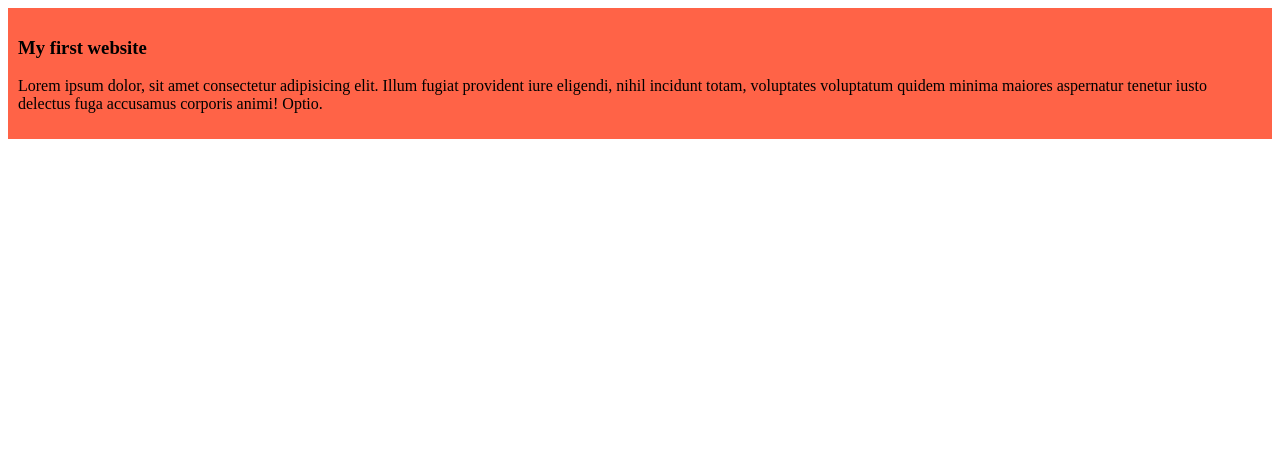
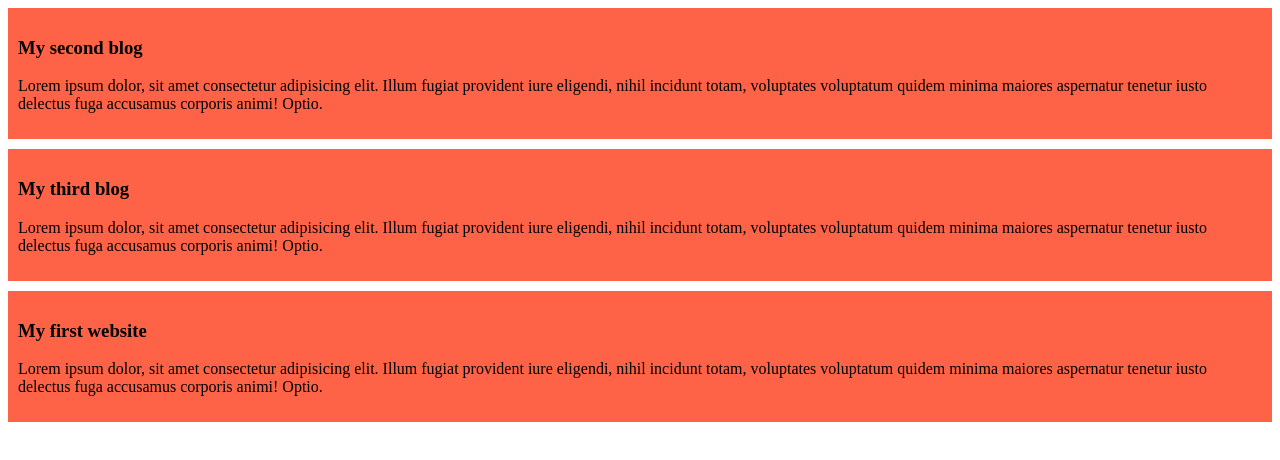
Before and after one commit to shakilgit1/my-simple-website, a plain HTML site: page index.html in a window 1280 px wide. Drawn offline with Linux system fonts and the light colour scheme.

Commit message:
added the senond and third blog

```diff
--- a/index.html
+++ b/index.html
@@ -8,6 +8,14 @@
 </head>
 <body>
     <div>
+        <h3>My second blog</h3>
+        <p>Lorem ipsum dolor, sit amet consectetur adipisicing elit. Illum fugiat provident iure eligendi, nihil incidunt totam, voluptates voluptatum quidem minima maiores aspernatur tenetur iusto delectus fuga accusamus corporis animi! Optio.</p>
+    </div>
+    <div>
+        <h3>My third blog</h3>
+        <p>Lorem ipsum dolor, sit amet consectetur adipisicing elit. Illum fugiat provident iure eligendi, nihil incidunt totam, voluptates voluptatum quidem minima maiores aspernatur tenetur iusto delectus fuga accusamus corporis animi! Optio.</p>
+    </div>
+    <div>
         <h3>My first website</h3>
         <p>Lorem ipsum dolor, sit amet consectetur adipisicing elit. Illum fugiat provident iure eligendi, nihil incidunt totam, voluptates voluptatum quidem minima maiores aspernatur tenetur iusto delectus fuga accusamus corporis animi! Optio.</p>
     </div>
--- a/styles/blog.css
+++ b/styles/blog.css
@@ -1,4 +1,5 @@
 div{
     background-color: tomato;
     padding: 10px;
+    margin-bottom: 10px;
 }
```
